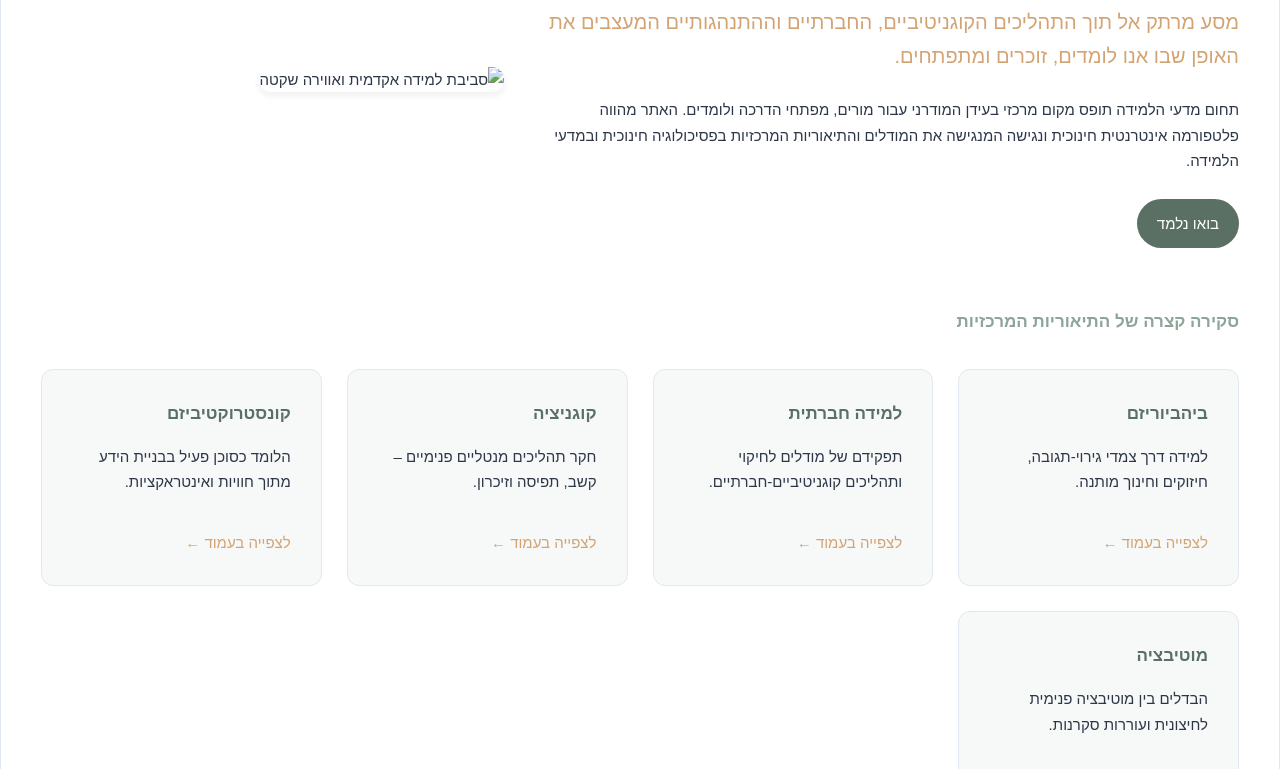
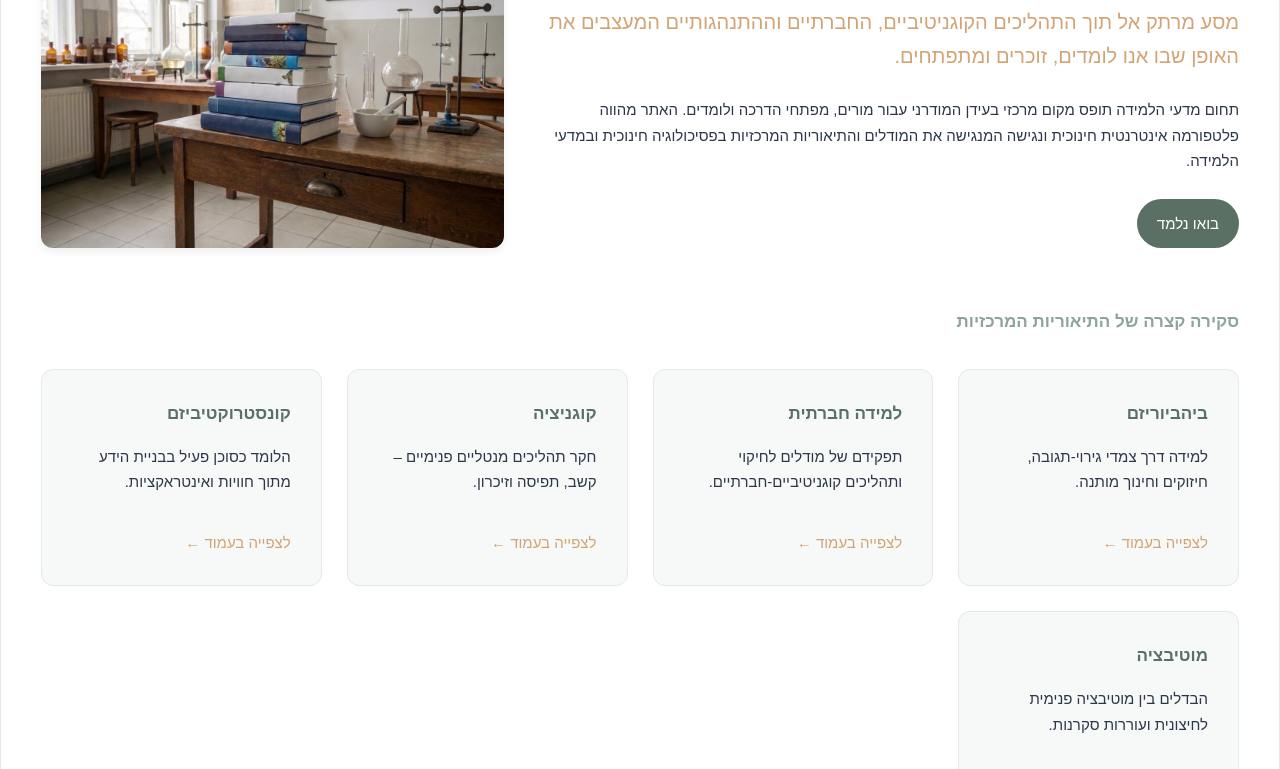
Before and after one commit to morankomeraz1-star/websiteForGitHub_moranAndShahar, a plain HTML site: page index.html in a window 1280 px wide. Shown: the part 259-1028 px from the top of the page. Drawn offline with Linux system fonts and the light colour scheme.

Commit message:
Update index.html

```diff
--- a/index.html
+++ b/index.html
@@ -52,7 +52,7 @@
                 <a href="behaviorism.html" class="btn">בואו נלמד</a>
             </div>
             <div class="hero-image">
-                <img src="../pictures/index.jpeg"  alt="סביבת למידה אקדמית ואווירה שקטה" title="סביבת למידה אקדמית ואווירה שקטה">
+                <img src="index.jpeg"  alt="סביבת למידה אקדמית ואווירה שקטה" title="סביבת למידה אקדמית ואווירה שקטה">
             </div>
         </div>
 
```
